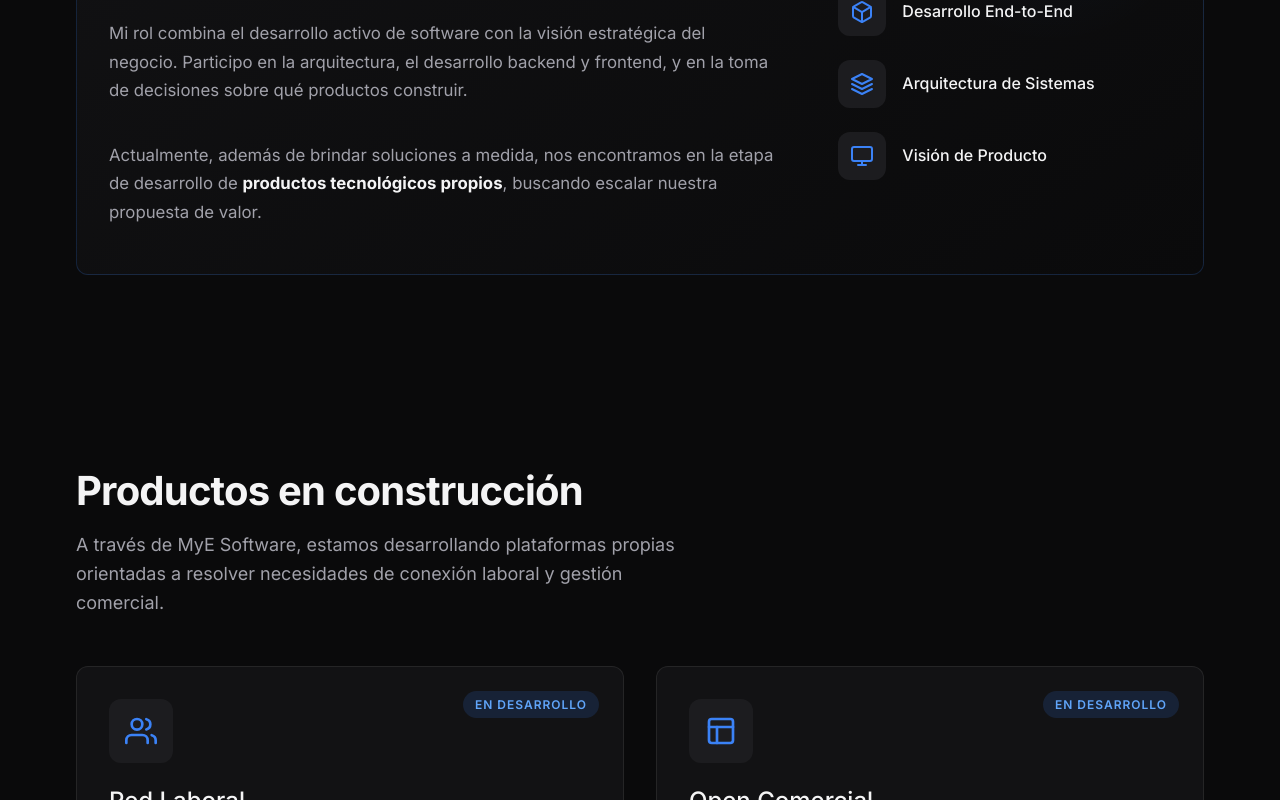
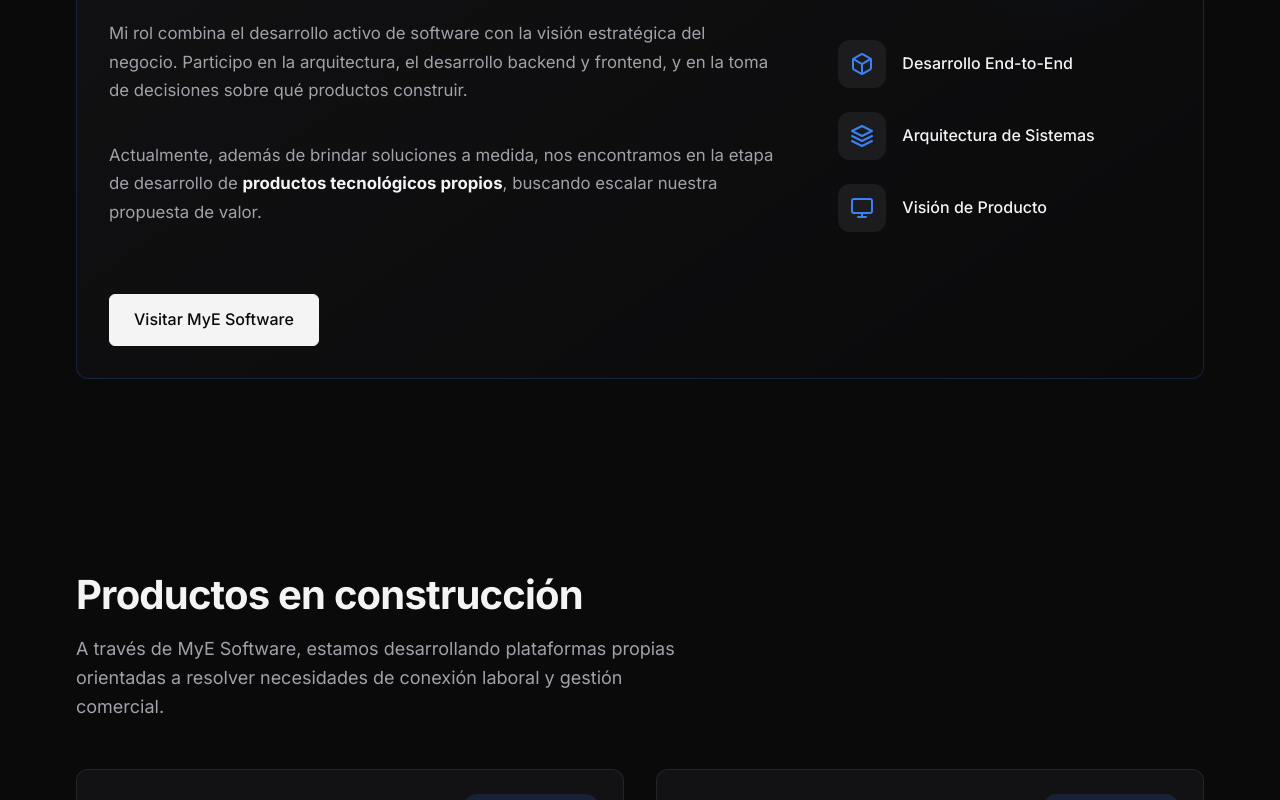
Before and after one commit to MaxiFusco/Portfolio, an Angular app: page / in a window 1280 px wide. Shown: the part 3183-3983 px from the top of the page. Built offline with nearby package versions, Linux system fonts and the light colour scheme.

Commit message:
act0110v6

```diff
--- a/src/app/components/mye-software/mye-software.component.html
+++ b/src/app/components/mye-software/mye-software.component.html
@@ -24,6 +24,11 @@
           <p>
             Actualmente, además de brindar soluciones a medida, nos encontramos en la etapa de desarrollo de <strong>productos tecnológicos propios</strong>, buscando escalar nuestra propuesta de valor.
           </p>
+          <div style="margin-top: 2rem;">
+            <a href="https://www.myesoftware.com.ar" target="_blank" rel="noopener noreferrer" class="btn-primary">
+              Visitar MyE Software
+            </a>
+          </div>
         </div>
 
         <div class="mye-stats">
```
